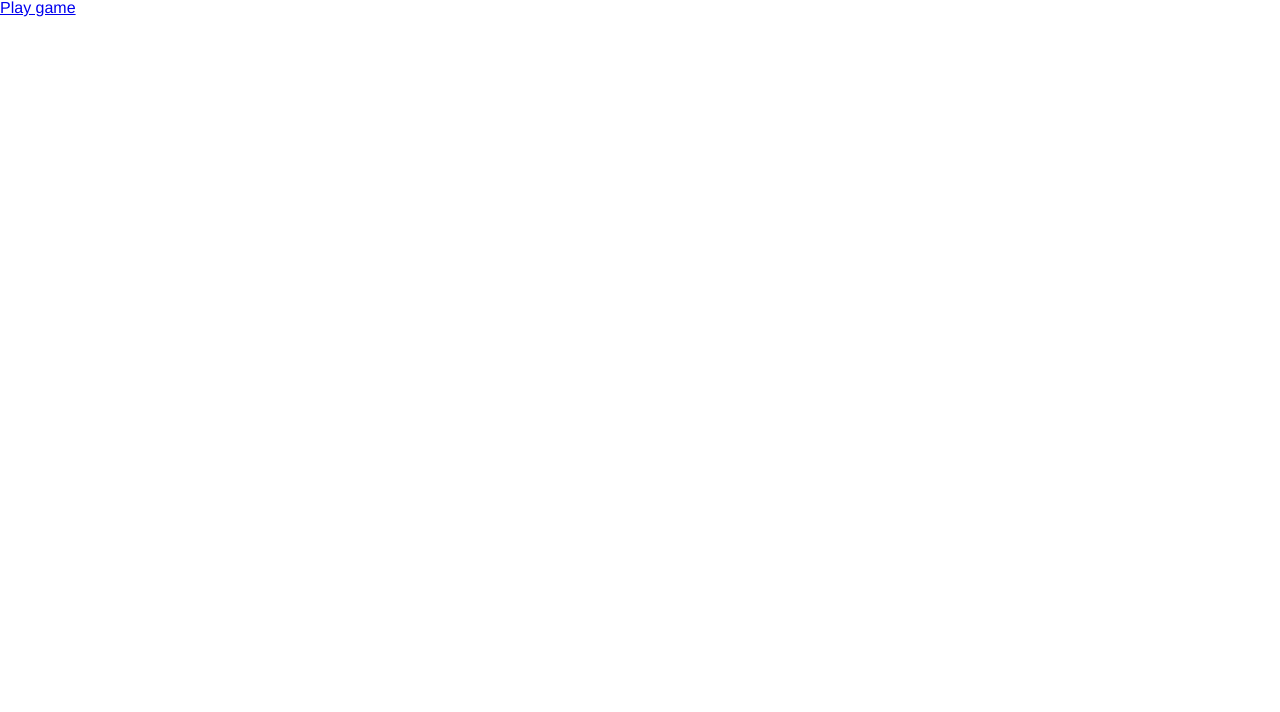
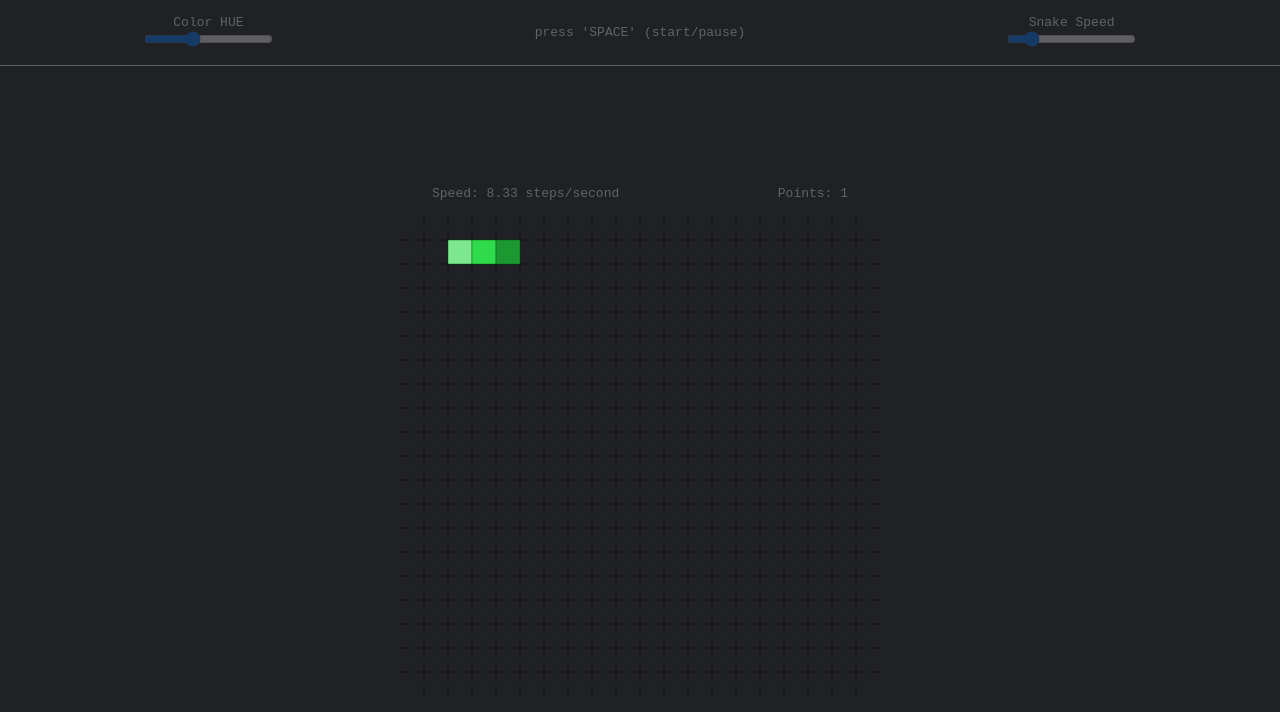
Before and after one commit to hovorun-yevhenii/snake_ts, a Vue app: page / in a window 1280 px wide. Shown: the top 712 px of the page. Built offline with nearby package versions, Linux system fonts and the light colour scheme.

Commit message:
remove router

```diff
--- a/src/App.vue
+++ b/src/App.vue
@@ -1,16 +1,43 @@
 <template>
     <div id="app">
-        <router-view/>
+        <SnakePage/>
     </div>
 </template>
 
+<script lang="ts">
+  import {Component, Vue} from 'vue-property-decorator';
+  import SnakePage from '@/components/SnakePage.vue';
+
+  @Component({
+    components: {SnakePage},
+  })
+  export default class App extends Vue {
+  }
+</script>
+
 <style lang="less">
-    @import "./assets/reset.css";
-
     #app {
         font-family: 'Avenir', Helvetica, Arial, sans-serif;
         -webkit-font-smoothing: antialiased;
         -moz-osx-font-smoothing: grayscale;
         color: #2c3e50;
     }
+
+    html, body, div, span, h1, h2, p, label, article,
+    aside, footer, header, menu, nav, section {
+        margin: 0;
+        padding: 0;
+        border: 0;
+        font-size: 100%;
+        font: inherit;
+        vertical-align: baseline;
+    }
+
+    footer, header, menu, nav {
+        display: block;
+    }
+
+    body {
+        line-height: 1;
+    }
 </style>
--- a/src/assets/reset.css
+++ /dev/null
@@ -1,48 +0,0 @@
-/* http://meyerweb.com/eric/tools/css/reset/
-   v2.0 | 20110126
-   License: none (public domain)
-*/
-
-html, body, div, span, applet, object, iframe,
-h1, h2, h3, h4, h5, h6, p, blockquote, pre,
-a, abbr, acronym, address, big, cite, code,
-del, dfn, em, img, ins, kbd, q, s, samp,
-small, strike, strong, sub, sup, tt, var,
-b, u, i, center,
-dl, dt, dd, ol, ul, li,
-fieldset, form, label, legend,
-table, caption, tbody, tfoot, thead, tr, th, td,
-article, aside, canvas, details, embed,
-figure, figcaption, footer, header, hgroup,
-menu, nav, output, ruby, section, summary,
-time, mark, audio, video {
-    margin: 0;
-    padding: 0;
-    border: 0;
-    font-size: 100%;
-    font: inherit;
-    vertical-align: baseline;
-}
-/* HTML5 display-role reset for older browsers */
-article, aside, details, figcaption, figure,
-footer, header, hgroup, menu, nav, section {
-    display: block;
-}
-body {
-    line-height: 1;
-}
-ol, ul {
-    list-style: none;
-}
-blockquote, q {
-    quotes: none;
-}
-blockquote:before, blockquote:after,
-q:before, q:after {
-    content: '';
-    content: none;
-}
-table {
-    border-collapse: collapse;
-    border-spacing: 0;
-}
--- a/src/views/SnakePage.vue
+++ b/src/components/SnakePage.vue
@@ -1,14 +1,11 @@
 <template>
     <div class="game">
         <header>
-            <router-link class="icon-link" to="/">
-                <i class="fas fa-arrow-circle-left"></i>
-            </router-link>
-
             <label>
                 Color HUE
                 <input type="range" min="0" max="360" step="1" v-model="hueValue"/>
             </label>
+            <p class="intro">press 'SPACE' (start/pause)</p>
             <label>
                 Snake Speed
                 <input type="range" min="4" max="1000" step="1" value="150" @change="setSnakeTempo"/>
@@ -54,23 +51,19 @@
         color: #5F6368;
         display: flex;
         flex-direction: column;
+        font-family: monospace;
 
         header {
             display: flex;
+            flex-wrap: wrap;
             justify-content: space-around;
             align-items: center;
             padding: 16px;
             border-bottom: 1px solid #5f6368;
 
-            .icon-link {
-                font-size: 32px;
-                color: #5f6368;
-                opacity: .7;
-                transition: .2s;
-
-                &:hover {
-                    opacity: 1;
-                }
+            .intro {
+                padding: 8px;
+                text-align: center;
             }
 
             label {
@@ -103,7 +96,6 @@
                 width: 100%;
                 padding: 16px 32px;
                 box-sizing: border-box;
-                font-family: monospace;
             }
         }
     }
--- a/src/components/SnakeView.vue
+++ b/src/components/SnakeView.vue
@@ -41,7 +41,6 @@
             </symbol>
         </defs>
 
-        <transition-group tag="g" name="grid" appear>
         <line v-for="index in (dimension - 1)"
               :key="`x${index}`"
               :stroke-dasharray="strokeDasharray"
@@ -58,7 +57,6 @@
               :y2="unitSize * index"
               :x2="fieldSize">
         </line>
-        </transition-group>
 
         <use xlink:href="#carrot"
              v-if="carrot.display"
@@ -161,8 +159,6 @@
 
         line {
             stroke: #000;
-            transform-origin: center;
-            transition: 1s;
         }
 
         .carrot {
@@ -176,9 +172,4 @@
             transform: scale(.7);
         }
     }
-
-    .grid-enter {
-        transform: scale(0) rotate(-2turn);
-        opacity: 0;
-    }
 </style>
--- a/src/main.ts
+++ b/src/main.ts
@@ -1,10 +1,8 @@
 import Vue from 'vue';
 import App from './App.vue';
-import router from './router';
 
 Vue.config.productionTip = false;
 
 new Vue({
-  router,
   render: (h) => h(App),
 }).$mount('#app');
--- a/src/router.ts
+++ /dev/null
@@ -1,22 +0,0 @@
-import Vue from 'vue';
-import Router from 'vue-router';
-import Home from './views/Home.vue';
-
-Vue.use(Router);
-
-export default new Router({
-  mode: 'history',
-  base: process.env.BASE_URL,
-  routes: [
-    {
-      path: '/',
-      name: 'home',
-      component: Home,
-    },
-    {
-      path: '/game',
-      name: 'game',
-      component: () => import(/* webpackChunkName: "SnakePage" */ './views/SnakePage.vue'),
-    },
-  ],
-});
--- a/src/views/Home.vue
+++ /dev/null
@@ -1,12 +0,0 @@
-<template>
-  <div class="home">
-    <router-link to="/game">Play game</router-link>
-  </div>
-</template>
-
-<script lang="ts">
-import { Component, Vue } from 'vue-property-decorator';
-
-@Component({})
-export default class Home extends Vue {}
-</script>
```
Also changed, not shown: src/shims-tsx.d.ts (deleted, +0 -13 lines). Lines whose indentation alone changed are shown as unchanged.
